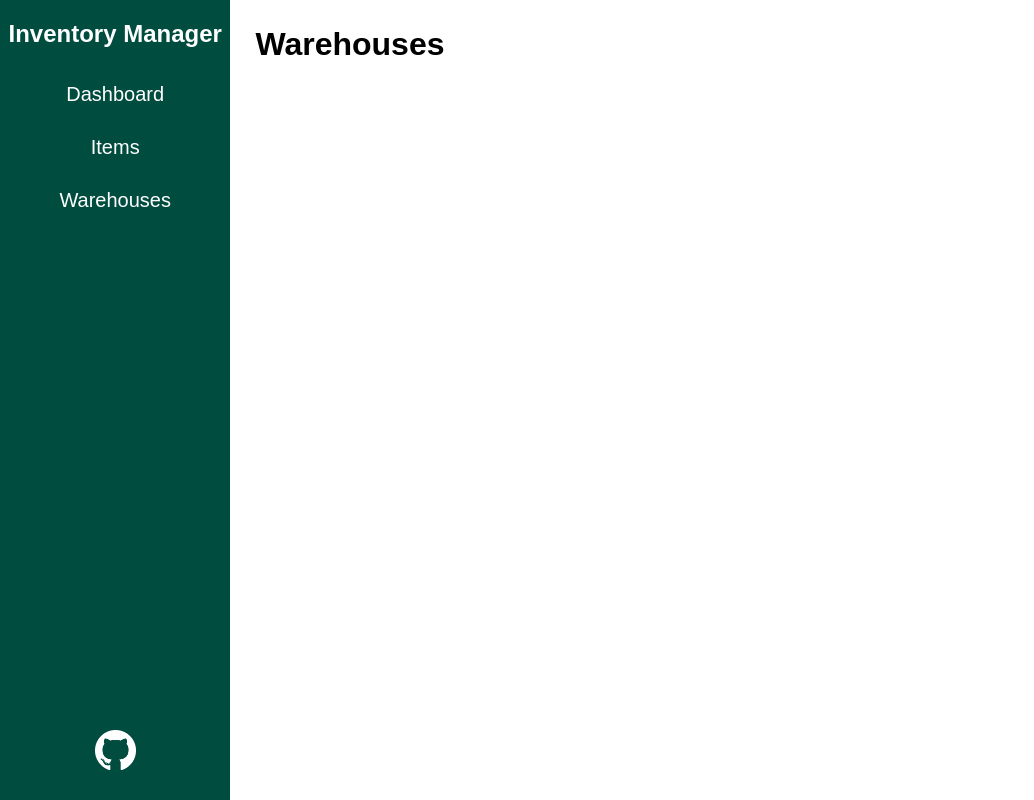
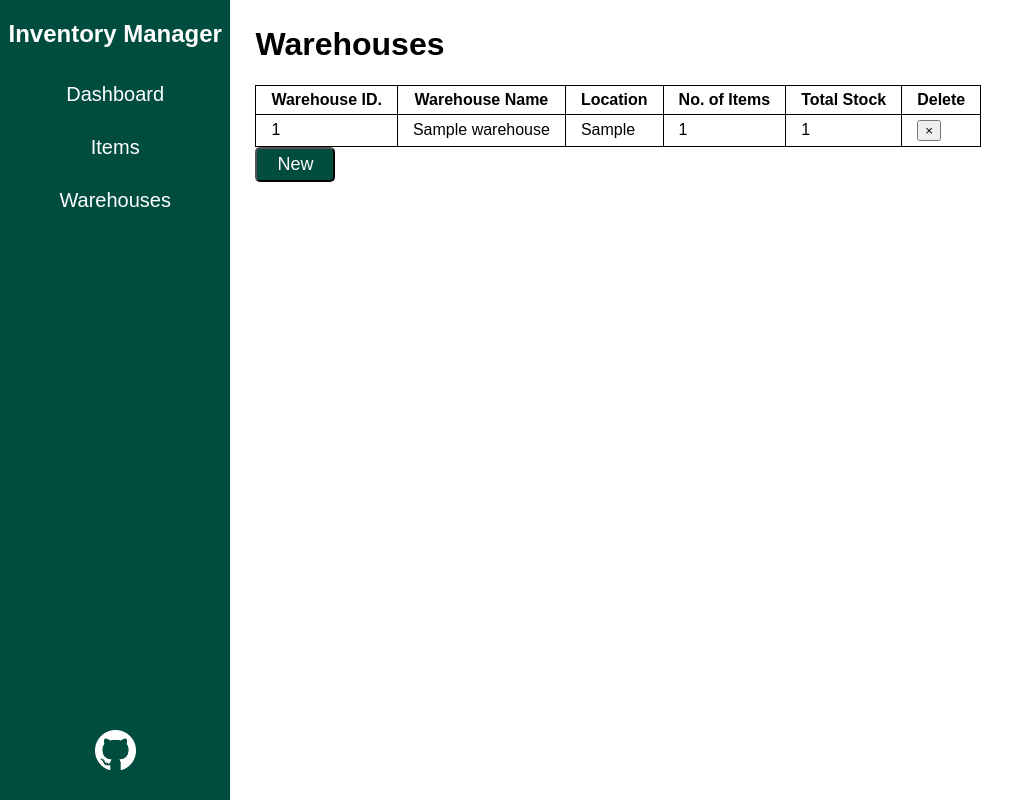
Before and after one commit to schau1121/Inventory-Manager, a Flask app: page /warehouses in a window 1280 px wide. Shown: the whole page, without its empty margins (0-1034 px from the left). Run offline with Flask 2, Linux system fonts and the light colour scheme; tables that the repository leaves empty hold one stand-in row (values such as "Sample post").

Commit message:
Implement warehouses frontend

```diff
--- a/models/warehouse.py
+++ b/models/warehouse.py
@@ -21,6 +21,7 @@ class WarehouseModel(db.Model):
 
     def json(self):
         return {
+            'id': self.id,
             'name': self.name,
             "location": self.location,
             "items": [item.json() for item in self.items.all()]
--- a/static/css/styles.css
+++ b/static/css/styles.css
@@ -85,7 +85,7 @@ th, td {
     align-items: center;
 }
 
-.item-form {
+.item-form, .warehouse-form {
     width: 40%;
     height: 60%;
     background-color: rgb(223, 223, 223);
@@ -95,7 +95,7 @@ th, td {
     border-radius: 5px;
 }
 
-button#new-item {
+button#new-item, button#new-warehouse, button#submit {
     font-size: large;
     background-color: #004c3f;
     color: white;
--- a/static/script/warehouses.js
+++ b/static/script/warehouses.js
@@ -0,0 +1,140 @@
+const warehouses_table = document.querySelector(".warehouses-table");
+const get_warehouses_url = `${window.location.href.replace("warehouses", "api/warehouses")}`;
+const new_warehouse_btn = document.querySelector("button#new-warehouse");
+const new_warehouse_overlay = document.querySelector(".new-overlay");
+const new_warehouse_submit_btn = document.querySelector("button#submit");
+
+new_warehouse_btn.addEventListener("click", e => {
+    new_warehouse_overlay.style.display = "flex";
+});
+
+new_warehouse_submit_btn.addEventListener("click", e => {
+    handleNewWarehouseSubmit();
+    new_warehouse_overlay.style.display = "none";
+})
+
+getAllWarehouses();
+
+function createWarehouseTable() {
+    let table = document.createElement("table");
+    let thead = document.createElement("thead");
+    let tbody = document.createElement("tbody");
+
+    let row_1 = document.createElement("tr");
+    let heading_1 = document.createElement("th");
+    heading_1.innerHTML = "Warehouse ID.";
+    let heading_2 = document.createElement("th");
+    heading_2.innerHTML = "Warehouse Name";
+    let heading_3 = document.createElement("th");
+    heading_3.innerHTML = "Location";
+    let heading_4 = document.createElement("th");
+    heading_4.innerHTML = "No. of Items";
+    let heading_5 = document.createElement("th");
+    heading_5.innerHTML = "Total Stock";
+    let heading_6 = document.createElement("th");
+    heading_6.innerHTML = "Delete";
+
+    row_1.appendChild(heading_1);
+    row_1.appendChild(heading_2);
+    row_1.appendChild(heading_3);
+    row_1.appendChild(heading_4);
+    row_1.appendChild(heading_5);
+    row_1.appendChild(heading_6);
+    thead.appendChild(row_1);
+
+    table.appendChild(thead);
+    table.appendChild(tbody);
+
+    warehouses_table.appendChild(table);
+}
+
+function getAllWarehouses() {
+    fetch(get_warehouses_url)
+        .then(response => response.json())
+        .then(data => {
+            populateWarehouseTable(data.warehouses);
+        })
+}
+
+function populateWarehouseTable(warehouses) {
+    createWarehouseTable();
+    let tbody = document.querySelector("tbody");
+    warehouses.forEach(warehouse => {
+        let curr_row = document.createElement("tr");
+        let curr_row_id = document.createElement("td");
+        let curr_row_name = document.createElement("td");
+        let curr_row_location= document.createElement("td");
+        let curr_row_items = document.createElement("td");
+        let curr_row_stock = document.createElement("td");
+        let curr_row_del = document.createElement("td");
+        let curr_row_del_btn = document.createElement("button");
+
+        curr_row_id.innerHTML = warehouse.id;
+        curr_row_name.innerHTML = warehouse.name;
+        curr_row_location.innerHTML = warehouse.location;
+        curr_row_items.innerHTML = warehouse.items.length;
+        curr_row_stock.innerHTML = warehouse.items.reduce((total, item) => {
+            return total + item.inventory;
+        }, 0);
+
+        curr_row_del_btn.innerHTML = "×";
+        curr_row_del_btn.id = warehouse.name;
+        curr_row_del_btn.addEventListener("click", async function(e) {
+            await deleteWarehouse(e.target.id);
+            refreshWarehouseTable();
+        })
+        curr_row_del.appendChild(curr_row_del_btn);
+
+        curr_row.appendChild(curr_row_id);
+        curr_row.appendChild(curr_row_name);
+        curr_row.appendChild(curr_row_location);
+        curr_row.appendChild(curr_row_items);
+        curr_row.appendChild(curr_row_stock);
+        curr_row.appendChild(curr_row_del);
+
+        tbody.appendChild(curr_row);
+    })
+}
+
+async function deleteWarehouse(name) {
+    let warehouse_url = `${window.location.href.replace("warehouses", `api/warehouse/${name}`)}`;
+    let del_response = fetch(warehouse_url, {
+        method: "DELETE"
+    });
+
+    return del_response;
+}
+
+async function postWarehouse(warehouse, name) {
+    let warehouse_url = `${window.location.href.replace("warehouses", `api/warehouse/${name}`)}`;
+    let post_response = fetch(warehouse_url, {
+        method: "POST",
+        headers: {
+            "Content-Type": "application/json"
+        },
+        body: JSON.stringify(warehouse)
+    });
+
+    return post_response;
+}
+
+function refreshWarehouseTable() {
+    warehouses_table.innerHTML = "";
+    getAllWarehouses();
+}
+
+/*
+    Since the name is used as an identifier for the internal API, we want to remove
+    all spaces and replace them with dashes so that it can be used in the URL
+*/
+async function handleNewWarehouseSubmit() {
+    let name = document.querySelector("input#warehouse-name").value;
+    name = name.replace(/\s+/g, '-');
+    const location = document.querySelector("input#warehouse-location").value;
+
+    let new_warehouse = {
+        "location": location
+    }
+    await postWarehouse(new_warehouse, name);
+    refreshWarehouseTable();
+}
--- a/templates/warehouses.html
+++ b/templates/warehouses.html
@@ -26,8 +26,24 @@
                 <div class="header-block">
                     <h1>Warehouses</h1>
                 </div>
-                <div class="cards"></div>
+                <div class="warehouses-table"></div>
+                <button id="new-warehouse">New</button>
             </div>
+        </div>
+    </div>
+
+    <div class="new-overlay">
+        <div class="warehouse-form">
+            <form id="new-warehouse-form">
+                <label for="warehouse-name">
+                    Warehouse name: <br>
+                    (spaces will be replaced with a "-")
+                </label><br>
+                <input type="text" id="warehouse-name"><br>
+                <label for="warehouse-location">Warehouse location:</label><br>
+                <input type="text" id="warehouse-location"><br>
+                <button id="submit">Submit</button>
+            </form>
         </div>
     </div>
 </body>
```
Also changed, not shown: static/script/items.js (+7 -3 lines).
